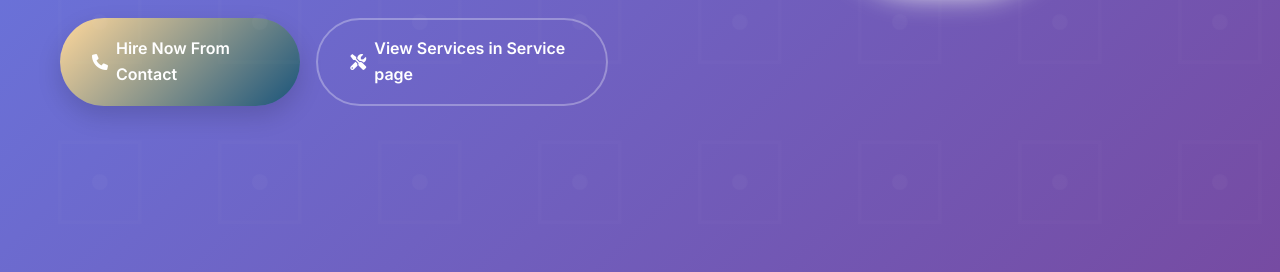
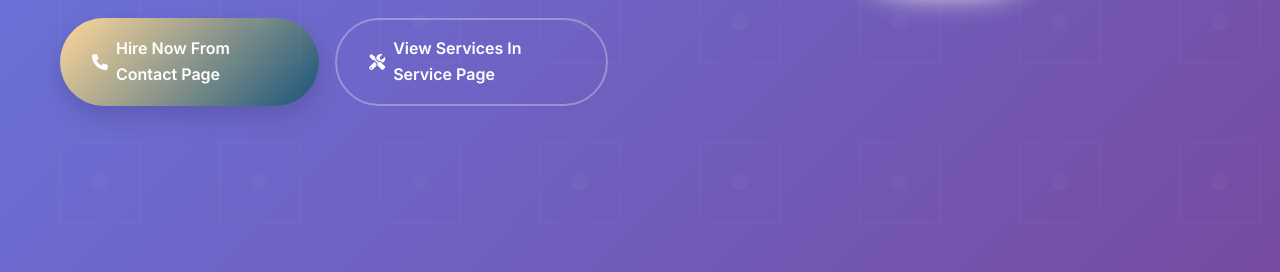
Before and after one commit to dipusinghkalyani/electrician-and-tech-expert-from-kalyani-741235, a website: page index.html in a window 1280 px wide. Shown: the part 528-800 px from the top of the page. Drawn offline with nearby package versions, Linux system fonts and the light colour scheme.

Commit message:
Update index.html

```diff
--- a/index.html
+++ b/index.html
@@ -63,11 +63,11 @@
                     <div class="hero-buttons">
                         <a href="#contact" class="btn btn-primary">
                             <i class="fas fa-phone"></i>
-                            Hire Now From Contact
+                            Hire Now From Contact Page
                         </a>
                         <a href="#services" class="btn btn-secondary">
                             <i class="fas fa-tools"></i>
-                            View Services in Service page
+                            View Services In Service Page
                         </a>
                     </div>
                 </div>
```
